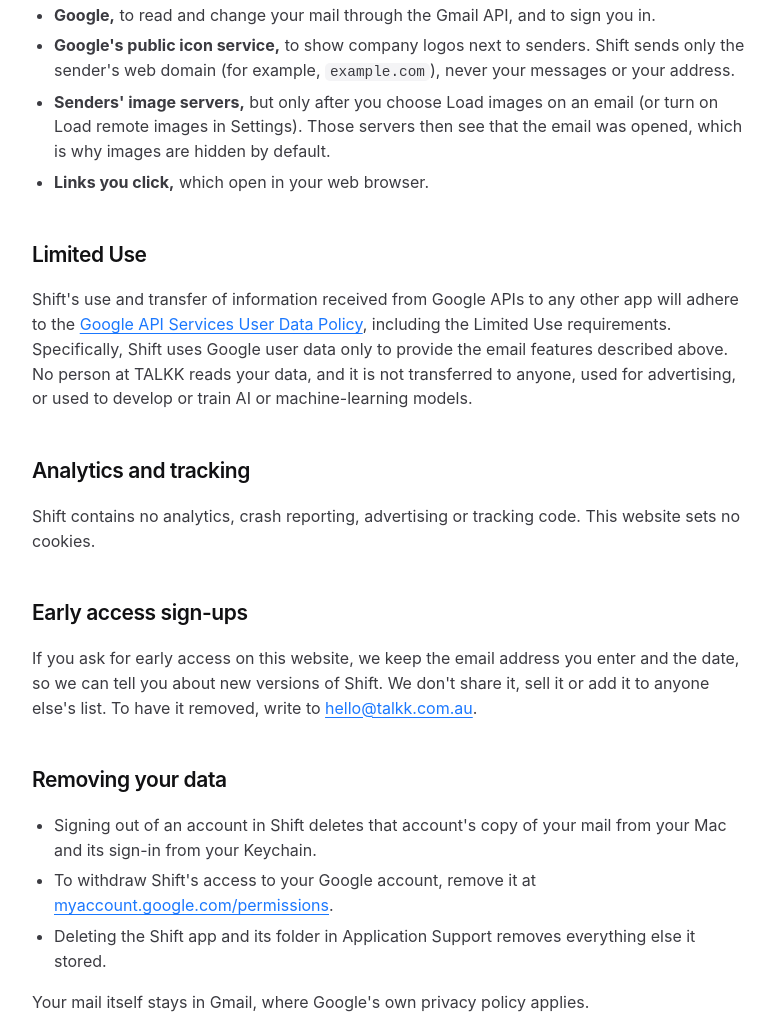
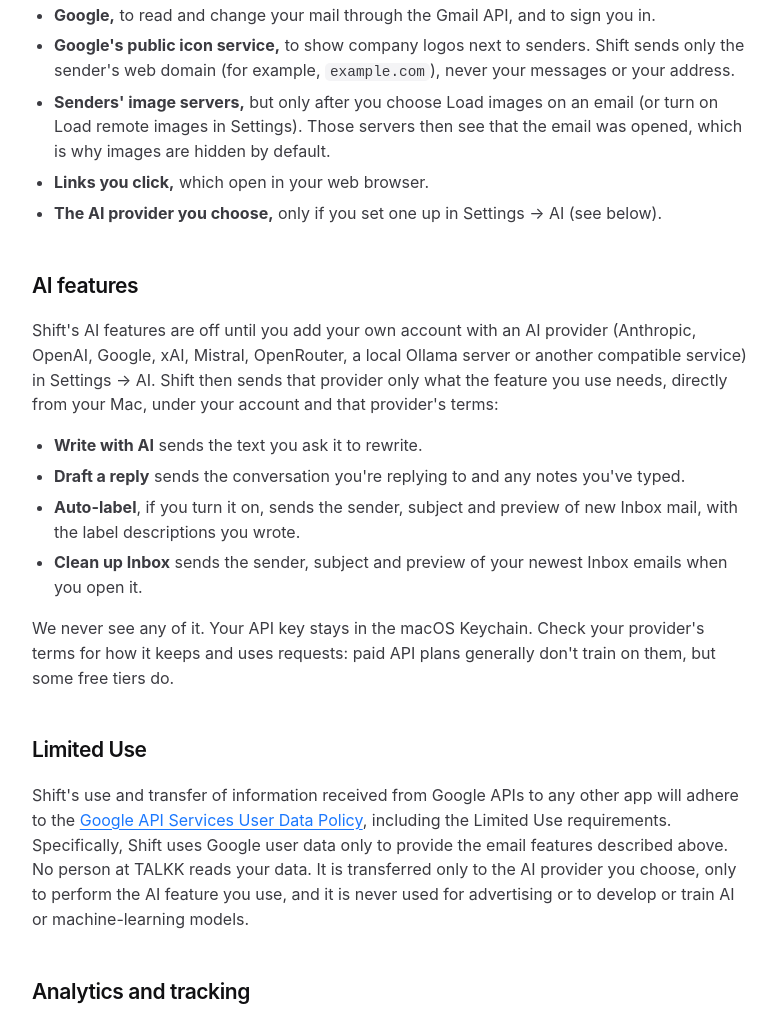
Before and after one commit to nboada/Shift, an Astro site in the folder site/: page /privacy in a window 1280 px wide. Shown: the part 1339-2356 px from the top of the page, without its empty margins (248-1025 px from the left). Built offline with nearby package versions, Linux system fonts and the light colour scheme; Astro itself is replaced by a stand-in of ours; a web font is replaced by a local one.

Commit message:
Privacy policy: describe the AI features and what they send to the user's provider

```diff
--- a/site/src/pages/privacy.astro
+++ b/site/src/pages/privacy.astro
@@ -35,10 +35,21 @@ import Base from "../layouts/Base.astro";
       <li><strong>Google's public icon service,</strong> to show company logos next to senders. Shift sends only the sender's web domain (for example, <code>example.com</code>), never your messages or your address.</li>
       <li><strong>Senders' image servers,</strong> but only after you choose Load images on an email (or turn on Load remote images in Settings). Those servers then see that the email was opened, which is why images are hidden by default.</li>
       <li><strong>Links you click,</strong> which open in your web browser.</li>
+      <li><strong>The AI provider you choose,</strong> only if you set one up in Settings → AI (see below).</li>
     </ul>
 
+    <h2>AI features</h2>
+    <p>Shift's AI features are off until you add your own account with an AI provider (Anthropic, OpenAI, Google, xAI, Mistral, OpenRouter, a local Ollama server or another compatible service) in Settings → AI. Shift then sends that provider only what the feature you use needs, directly from your Mac, under your account and that provider's terms:</p>
+    <ul>
+      <li><strong>Write with AI</strong> sends the text you ask it to rewrite.</li>
+      <li><strong>Draft a reply</strong> sends the conversation you're replying to and any notes you've typed.</li>
+      <li><strong>Auto-label</strong>, if you turn it on, sends the sender, subject and preview of new Inbox mail, with the label descriptions you wrote.</li>
+      <li><strong>Clean up Inbox</strong> sends the sender, subject and preview of your newest Inbox emails when you open it.</li>
+    </ul>
+    <p>We never see any of it. Your API key stays in the macOS Keychain. Check your provider's terms for how it keeps and uses requests: paid API plans generally don't train on them, but some free tiers do.</p>
+
     <h2>Limited Use</h2>
-    <p>Shift's use and transfer of information received from Google APIs to any other app will adhere to the <a href="https://developers.google.com/terms/api-services-user-data-policy">Google API Services User Data Policy</a>, including the Limited Use requirements. Specifically, Shift uses Google user data only to provide the email features described above. No person at TALKK reads your data, and it is not transferred to anyone, used for advertising, or used to develop or train AI or machine-learning models.</p>
+    <p>Shift's use and transfer of information received from Google APIs to any other app will adhere to the <a href="https://developers.google.com/terms/api-services-user-data-policy">Google API Services User Data Policy</a>, including the Limited Use requirements. Specifically, Shift uses Google user data only to provide the email features described above. No person at TALKK reads your data. It is transferred only to the AI provider you choose, only to perform the AI feature you use, and it is never used for advertising or to develop or train AI or machine-learning models.</p>
 
     <h2>Analytics and tracking</h2>
     <p>Shift contains no analytics, crash reporting, advertising or tracking code. This website sets no cookies.</p>
```
